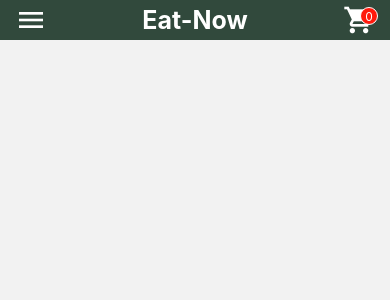
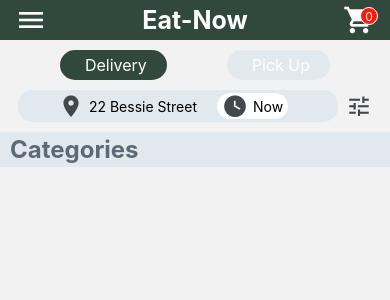
Before and after one commit to rahmanshaukat35/EatNow, a React Native app: screen /HomeScreen in a window 390 px wide. Shown: the top 300 px of the page. Built offline with nearby package versions, Linux system fonts and the light colour scheme.

Commit message:
button and address bar

```diff
--- a/src/screens/HomeScreen.js
+++ b/src/screens/HomeScreen.js
@@ -1,11 +1,53 @@
-import React from 'react'
-import { StyleSheet, Text, View } from 'react-native'
+import React, {useState} from 'react'
+import { StyleSheet, Text, View, TouchableOpacity, ScrollView } from 'react-native'
 import {Icon} from "react-native-elements"
 import HomeHeader from '../components/HomeHeader'
+import { colors } from '../global/styles'
 const HomeScreen = () => {
+  const [delivery, setDelivery]=useState(true)
   return (
     <View style={styles.container}>
         <HomeHeader/>
+        <ScrollView stickyHeaderIndices={[0]} showsVerticalScrollIndicator={true} >
+          <View>
+
+        <View style={{marginTop:10, flexDirection:"row", justifyContent:"space-evenly"}}>
+        <TouchableOpacity onPress={()=>{
+          setDelivery(true)
+        }} >
+          <View style={{...styles.deliveryButton,backgroundColor:delivery?colors.buttons:colors.grey4}}>
+          <Text style={styles.deliveryText}>Delivery</Text>
+          </View>
+        </TouchableOpacity>
+        <TouchableOpacity onPress={()=>{
+          setDelivery(false)
+        }}>
+          <View style={{...styles.deliveryButton,backgroundColor:delivery?colors.grey4:colors.buttons}}>
+          <Text style={styles.deliveryText}>Pick Up</Text>
+          </View>
+        </TouchableOpacity>
+        </View>
+          </View>
+      <View style={styles.filterView}>
+        <View style={styles.addressView}>
+          <View style={{flexDirection:"row", alignItems:"center", paddingLeft:10}}>
+            <Icon type='material-community' name='map-marker' color={colors.grey1} size={26} />
+            <Text style={{marginLeft:5}}>22 Bessie Street</Text>
+          </View>
+          <View style={styles.clockView}>
+            <Icon type='material-community' name='clock-time-four' color={colors.grey1} size={26} />
+            <Text style={{marginLeft:5}}>Now</Text>
+          </View>
+          </View>
+          <View>
+          <Icon type='material-community' name='tune' color={colors.grey1} size={26} />
+
+          </View>
+       </View>
+       <View style={styles.headerTextView}>
+        <Text style={styles.headerText}>Categories</Text>
+       </View>
+          </ScrollView>
     </View>
   )
 }
@@ -15,5 +57,48 @@
 const styles = StyleSheet.create({
     container:{
         flex:1,
-    }
+    },
+    deliveryButton:{
+      paddingHorizontal:20,
+      borderRadius:15,
+      paddingVertical:5
+    },
+    deliveryText:{
+      marginLeft:5,
+      fontSize:16,
+      color:"white"
+    },
+    filterView:{
+      flexDirection:"row",
+       alignItems:"center",
+       justifyContent:"space-evenly",
+        marginHorizontal:10,
+         marginVertical:10},
+
+    clockView:{marginLeft:20 ,
+      flexDirection:"row",
+      alignItems:"center",
+       backgroundColor:colors.cardbackground,
+      borderRadius:15,
+      paddingHorizontal:5,
+      marginRight:20
+      },
+      addressView:{
+        flexDirection:"row",
+        backgroundColor:colors.grey4,
+         borderRadius:15,
+         paddingVertical:3,
+         justifyContent:"space-evenly",
+         paddingHorizontal:30
+        },
+        headerText:{
+          color:colors.grey2,
+          fontSize:24,
+          fontWeight:"bold",
+          paddingLeft:10
+        },
+        headerTextView:{
+          backgroundColor:colors.grey4,
+          paddingVertical:3
+        }
 })
```
